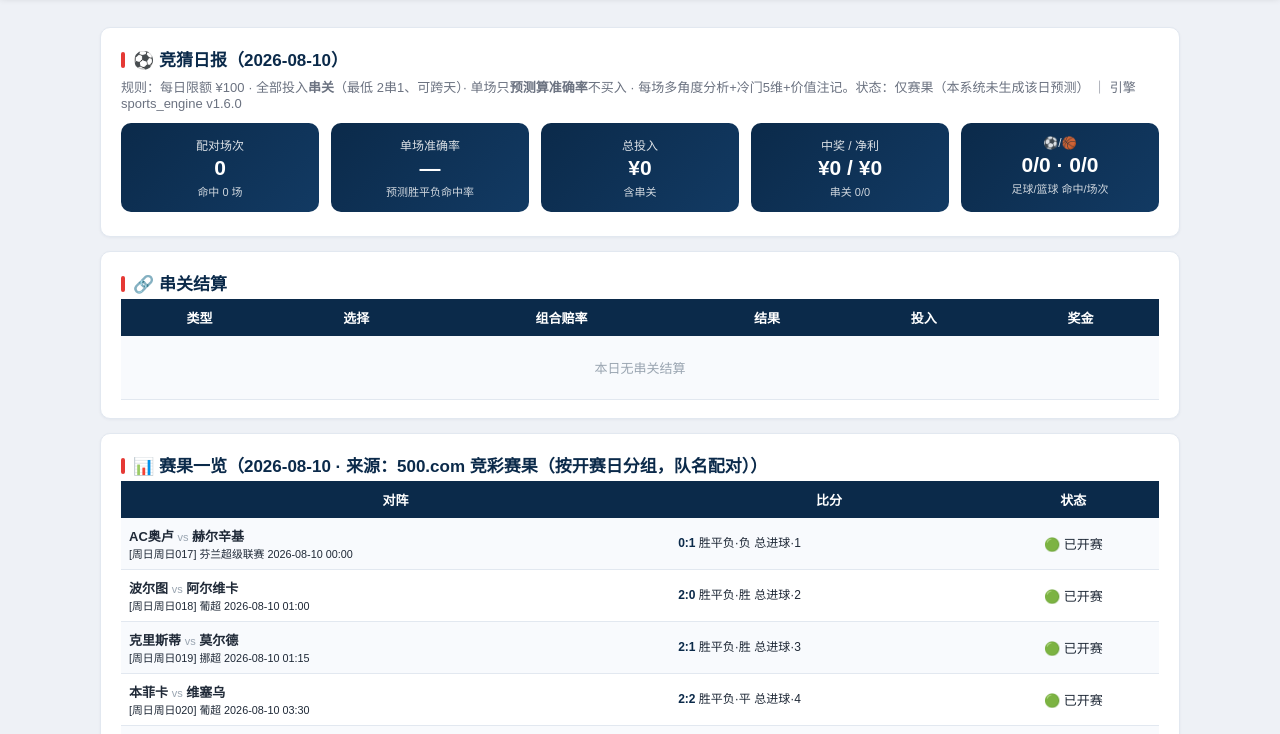
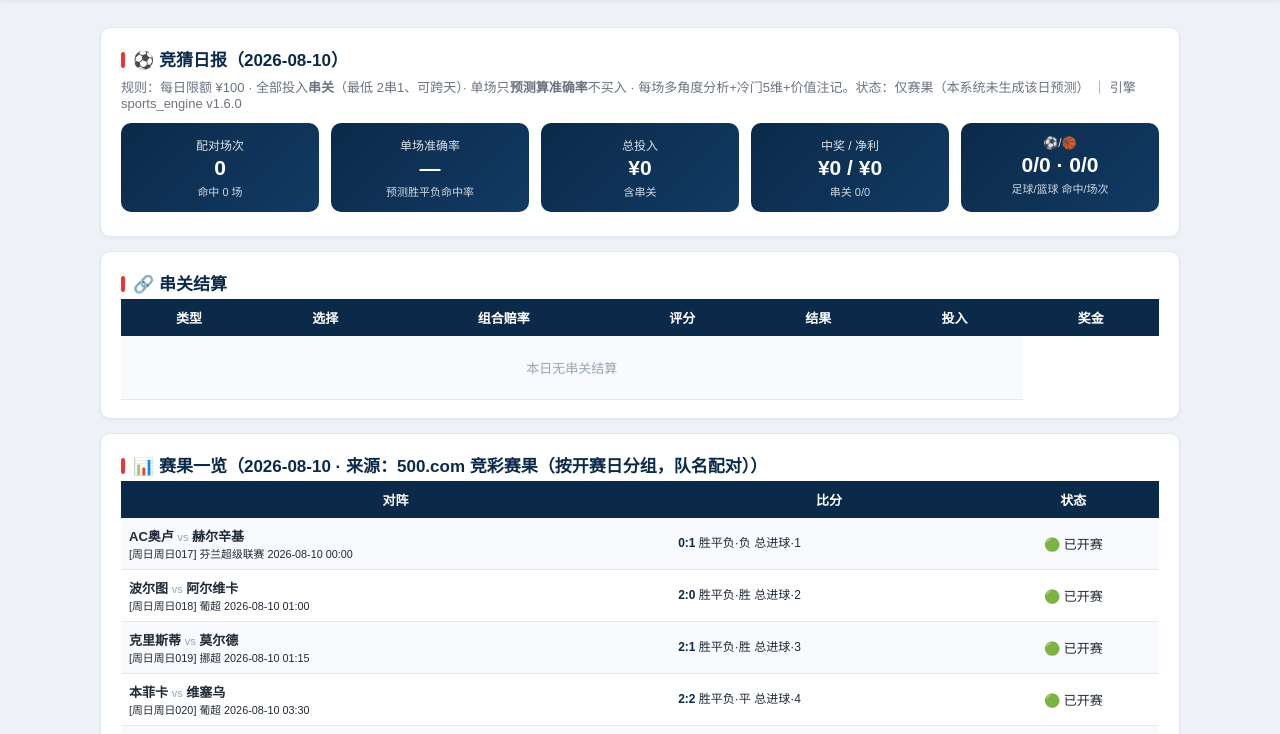
Before and after one commit to LJQ-HUB-cmyk/lottery-prediction, a plain HTML site: page jc_daily_2026-08-10.html in a window 1280 px wide. Shown: the part 59-793 px from the top of the page. Drawn offline with Linux system fonts and the light colour scheme.

Commit message:
每日彩票预测更新 - jc_daily_2026-08-10.html

```diff
--- a/jc_daily_2026-08-10.html
+++ b/jc_daily_2026-08-10.html
@@ -68,7 +68,7 @@ td.ok{color:#059669;font-weight:700;} td.bad{color:#d64545;font-weight:700;}
 <div class="card">
   <h2>🔗 串关结算</h2>
   <div class="wrap"><table>
-    <tr><th>类型</th><th>选择</th><th>组合赔率</th><th>结果</th><th>投入</th><th>奖金</th></tr>
+    <tr><th>类型</th><th>选择</th><th>组合赔率</th><th>评分</th><th>结果</th><th>投入</th><th>奖金</th></tr>
     <tr><td colspan="6" class="empty">本日无串关结算</td></tr>
   </table></div>
 </div>
```
